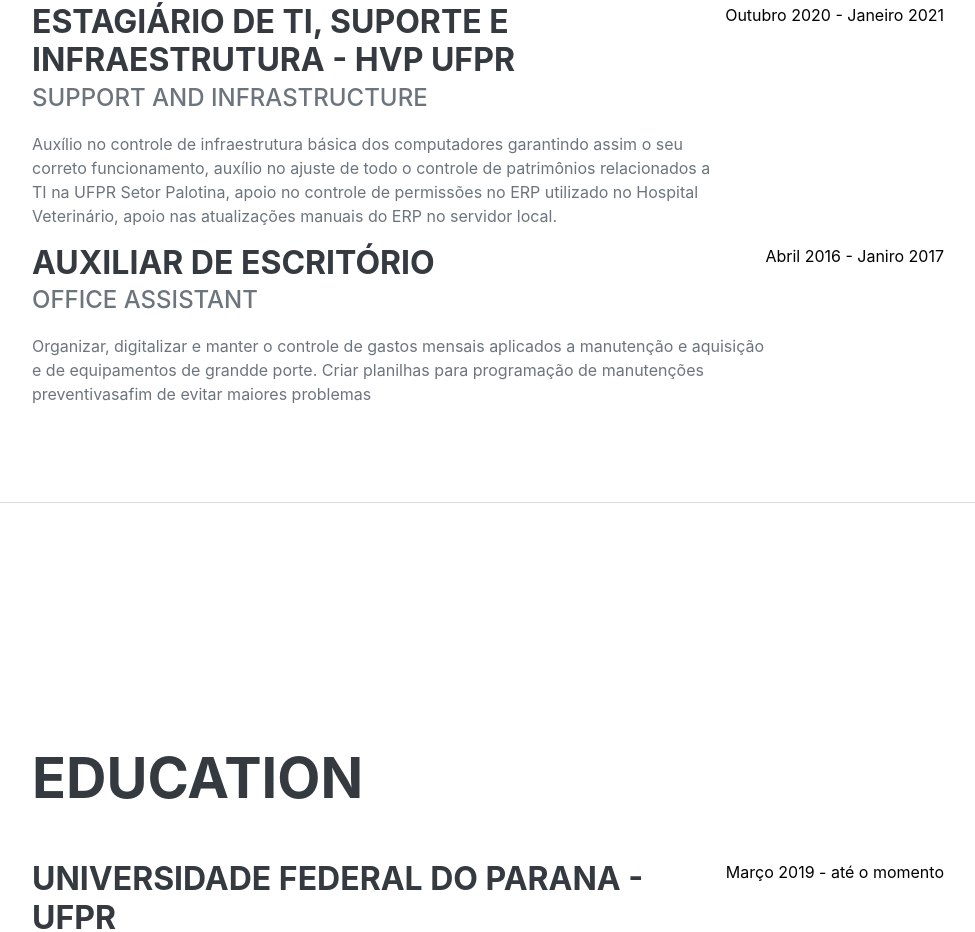
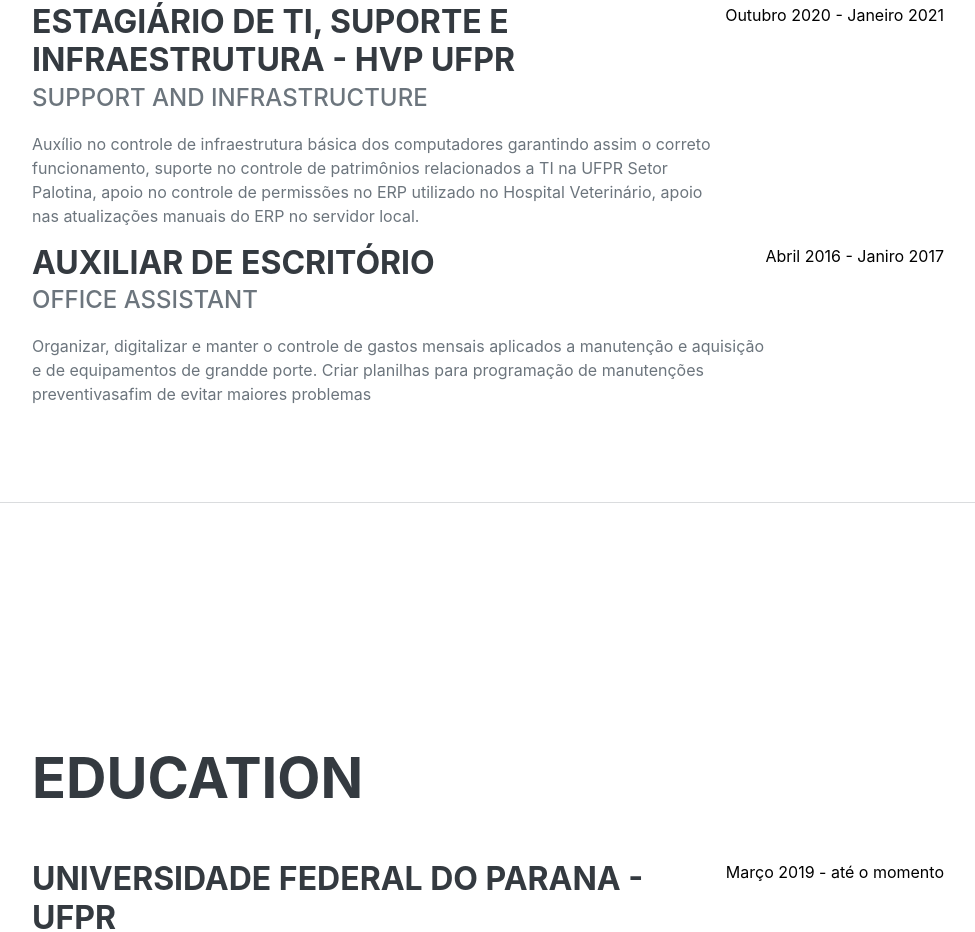
Before and after one commit to So4resAlex/So4resAlex.github.io, a plain HTML site: page index.html in a window 1280 px wide. Shown: the part 1910-2842 px from the top of the page, without its empty margins (288-1263 px from the left). Drawn offline with nearby package versions, Linux system fonts and the light colour scheme; a web font is replaced by a local one.

Commit message:
Update index.html

```diff
--- a/index.html
+++ b/index.html
@@ -89,7 +89,7 @@
                         <div class="flex-grow-1">
                             <h3 class="mb-0">Estagiário de TI, suporte e infraestrutura - HVP UFPR</h3>
                             <div class="subheading mb-3">Support and infrastructure</div>
-                            <p>Auxílio no controle de infraestrutura básica dos computadores garantindo assim o seu correto funcionamento, auxílio no ajuste de todo o controle de patrimônios relacionados a TI na UFPR Setor Palotina, apoio no controle de permissões no ERP utilizado no Hospital Veterinário, apoio nas atualizações manuais do ERP no servidor local.  </p>
+                            <p>Auxílio no controle de infraestrutura básica dos computadores garantindo assim o correto funcionamento, suporte no controle de patrimônios relacionados a TI na UFPR Setor Palotina, apoio no controle de permissões no ERP utilizado no Hospital Veterinário, apoio nas atualizações manuais do ERP no servidor local.  </p>
                         </div>
                         <div class="flex-shrink-0"><span class="text-primary">Outubro 2020 - Janeiro 2021</span></div>
                     </div>
```
